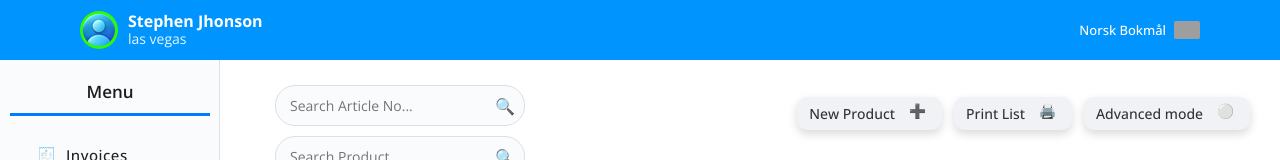
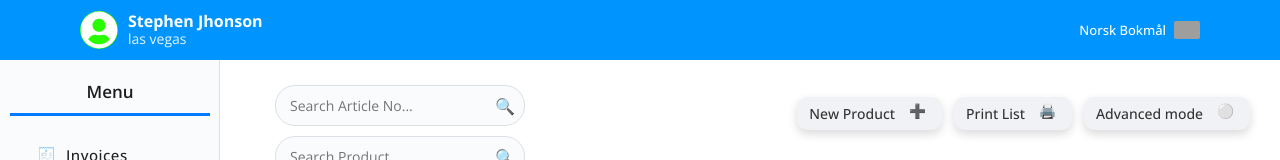
Before and after one commit to Divyx09/LettFakturea_frontend, a React (Vite) app: page /pricelist in a window 1280 px wide. Shown: the top 160 px of the page. Built offline with nearby package versions, Linux system fonts and the light colour scheme; no server answers; grey boxes are pictures that could not be loaded; a web font is replaced by a local one.

Commit message:
updated logo

```diff
--- a/src/components/Header.jsx
+++ b/src/components/Header.jsx
@@ -1,12 +1,12 @@
 import React from "react";
 import "../styles/components/Header.css";
-import userIcon from "../assets/images/user2.png";
+import { FaUserCircle } from "react-icons/fa";
 
 const Header = () => {
   return (
     <div className="header">
       <div className="user-info">
-        <img src={userIcon} alt="avatar" className="avatar" />
+        <FaUserCircle className="avatar" />
         <div className="user-text">
           <p className="user-name">Stephen Jhonson</p>
           <p className="company-name">las vegas</p>
```
